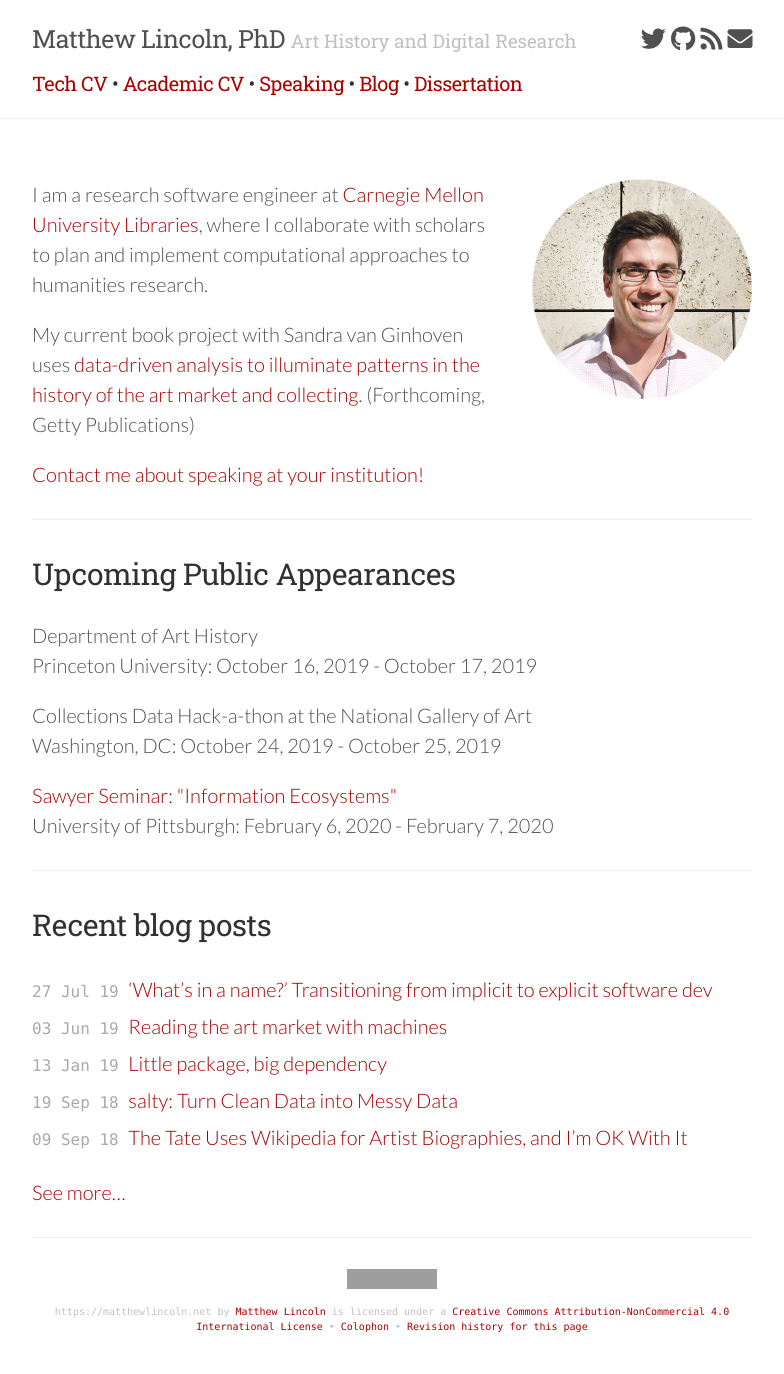
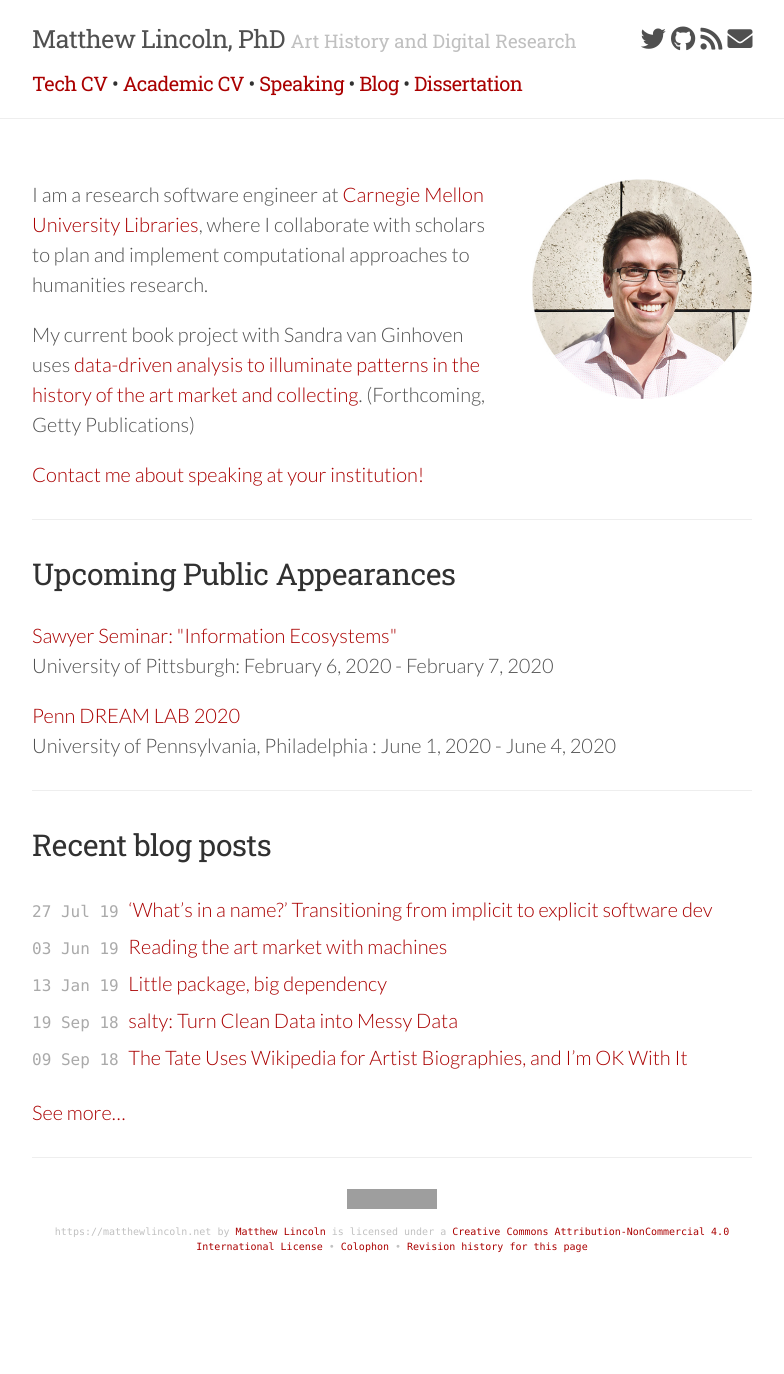
Before and after one commit to mdlincoln/mdlincoln.github.io, a Jekyll site: the page built from index.md, in a window 1280 px wide. Shown: the whole page, without its empty margins (248-1032 px from the left). Built offline with Jekyll 4.4.1, drawn with Linux system fonts in a browser that asks for light colours; nearby versions of some CDN libraries; after the commit the page ends 1294 px from its top, so only the background shows below that; grey boxes are pictures that could not be loaded.

Commit message:
penn dream lab

```diff
--- a/_data/travel.yaml
+++ b/_data/travel.yaml
@@ -4,11 +4,9 @@
   datestart: 2020-02-06 00:00:00 -0800
   dateend: 2020-02-07 00:00:00 -0800
   url: https://www.infoecosystems.pitt.edu/
-- venue: Collections Data Hack-a-thon at the National Gallery of Art
-  location: Washington, DC
-  datestart: 2019-10-24 00:00:00 -0800
-  dateend: 2019-10-25 00:00:00 -0800
-- venue: Department of Art History
-  location: Princeton University
-  datestart: 2019-10-16 00:00:00 -0800
-  dateend: 2019-10-17 00:00:00 -0800
+- venue: Penn DREAM LAB 2020
+  location: |
+    University of Pennsylvania, Philadelphia
+  datestart: 2020-06-01 00:00:00 -0800
+  dateend: 2020-06-04 00:00:00 -0800
+  url: http://web.sas.upenn.edu/dream-lab/
```
